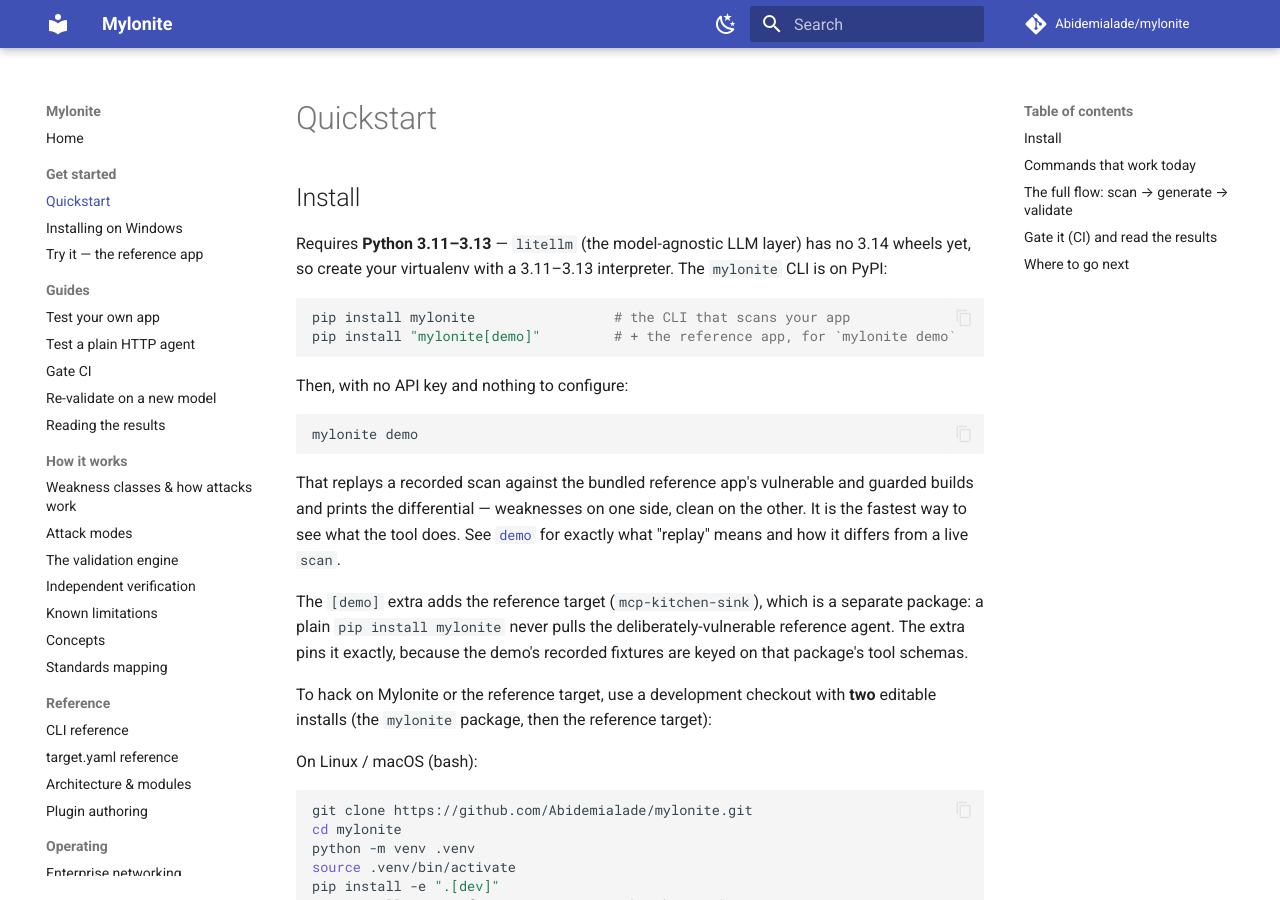
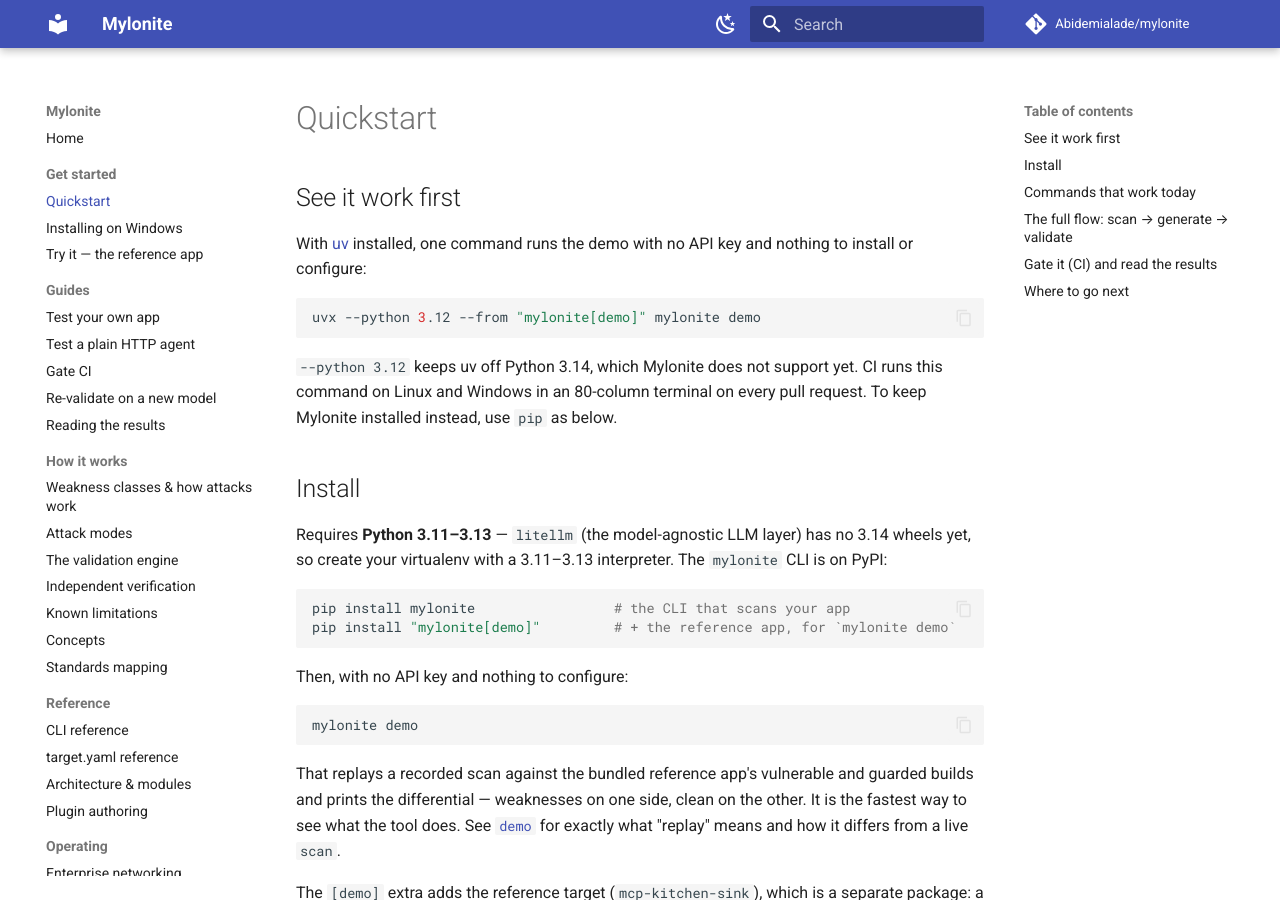
Before and after one commit to Abidemialade/mylonite, an MkDocs documentation site: the page built from docs/quickstart.md, in a window 1280 px wide and 900 px high. Built offline with MkDocs 1.6.1 and Material for MkDocs 9.7.7, drawn with Linux system fonts in a browser that asks for light colours; comment, search, counter and statistics services are not loaded.

Commit message:
docs: add a uvx one-liner and prove it at 80 columns on Linux and Windows
`uvx --python 3.12 --from "mylonite[demo]" mylonite demo` is now the first
command under "Try it" in the README and in docs/quickstart.md; pip install
stays the second route. The CI `demo` job becomes a Linux + Windows matrix
that runs the same command from the checkout at COLUMNS=80 with no provider
key, keeps the finding-count and `mode: replay` greps, and fails on any `…`
truncation. The missing-fixture check still runs, on Linux only.

Co-Authored-By: Claude Opus 5.5 (1M context) <noreply@anthropic.com>
Claude-Session: https://claude.ai/code/session_01B6tnFVjUCwESuAqvnrvfFd
Signed-off-by: Abidemi Alade <bidexalade123@gmail.com>

````diff
--- a/docs/quickstart.md
+++ b/docs/quickstart.md
@@ -1,4 +1,17 @@
 # Quickstart
+
+## See it work first
+
+With [uv](https://docs.astral.sh/uv/) installed, one command runs the demo with no API key
+and nothing to install or configure:
+
+```bash
+uvx --python 3.12 --from "mylonite[demo]" mylonite demo
+```
+
+`--python 3.12` keeps uv off Python 3.14, which Mylonite does not support yet. CI runs
+this command on Linux and Windows in an 80-column terminal on every pull request. To keep
+Mylonite installed instead, use `pip` as below.
 
 ## Install
 
````
Also changed, not shown: CHANGELOG.md (+10 -0 lines), README.md (+11 -2 lines), 2 other files.
